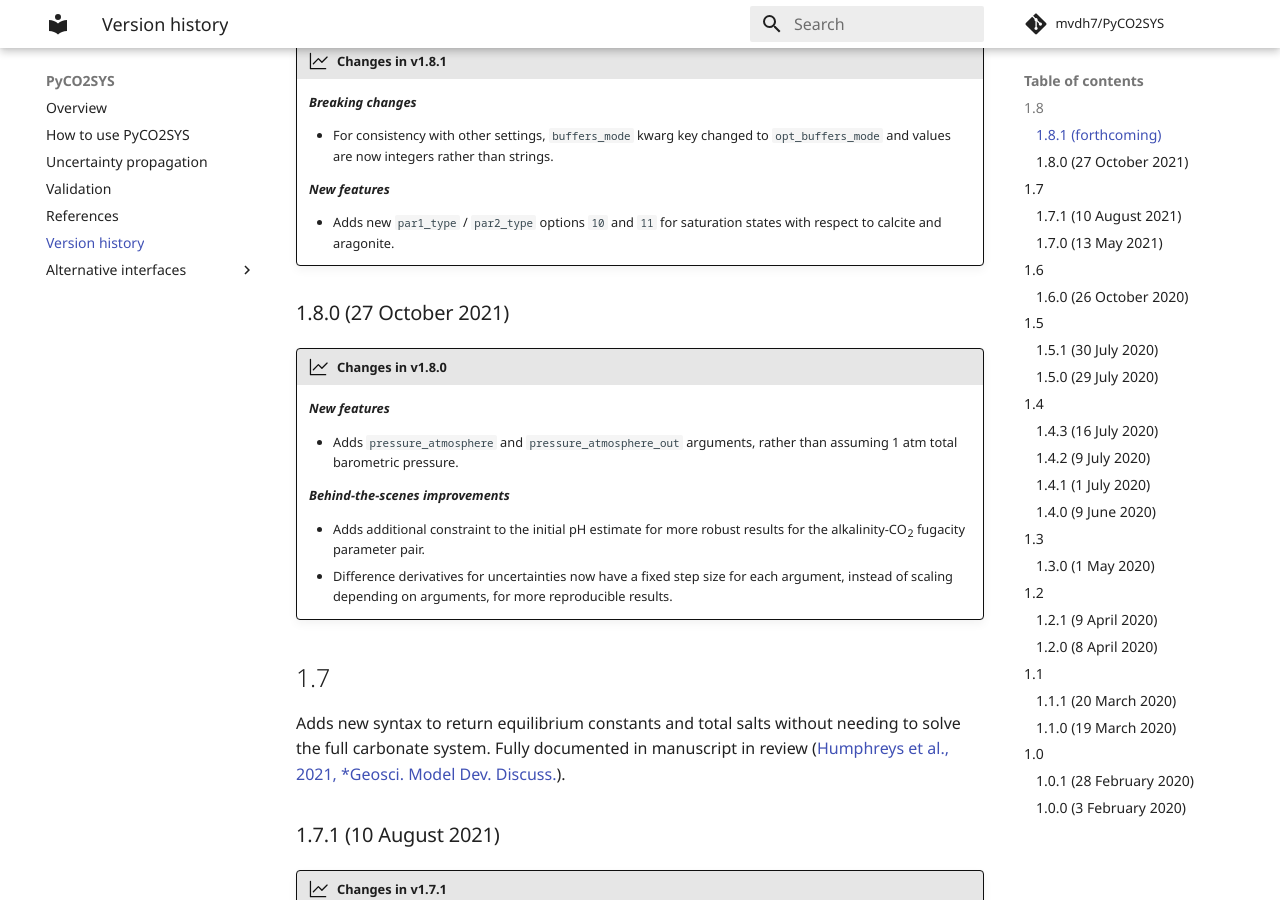
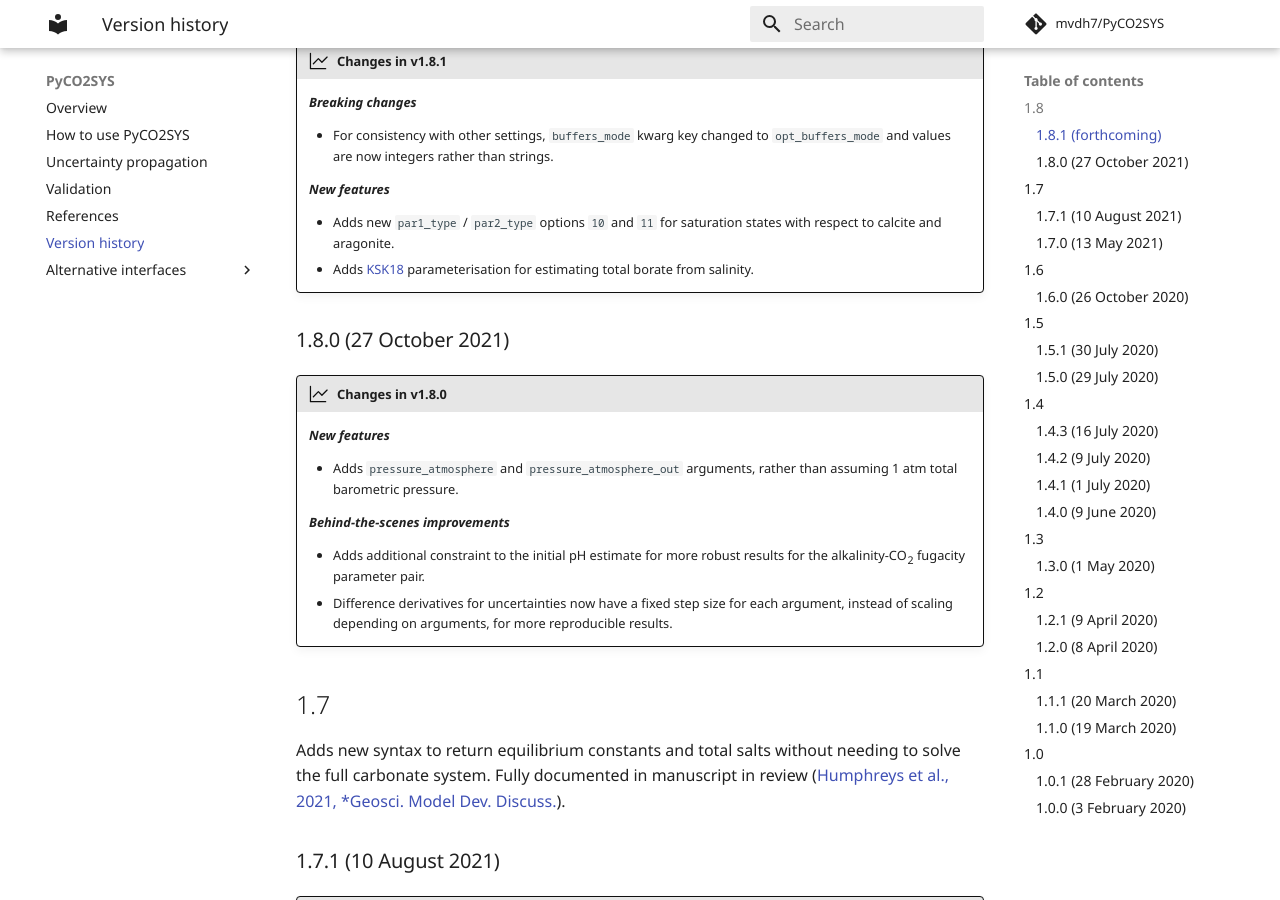
Before and after one commit to mvdh7/PyCO2SYS, an MkDocs documentation site: the page built from docs/versions.md, in a window 1280 px wide and 900 px high, scrolled down 1074 px. Built offline with MkDocs 1.6.1 and Material for MkDocs 9.7.7, drawn with Linux system fonts in a browser that asks for light colours; formulas are drawn with MathJax 3; comment, search, counter and statistics services are not loaded.

Commit message:
Note adding KSK18 parameterisation

```diff
--- a/docs/versions.md
+++ b/docs/versions.md
@@ -42,6 +42,7 @@ Adds barometric pressure input for *p*CO<sub>2</sub>-*f*CO<sub>2</sub>-*x*CO<sub
     ***New features***
 
     * Adds new `par1_type` / `par2_type` options `10` and `11` for saturation states with respect to calcite and aragonite.
+    * Adds [KSK18](../refs/#k) parameterisation for estimating total borate from salinity.
 
 ### 1.8.0 (27 October 2021)
 
```
